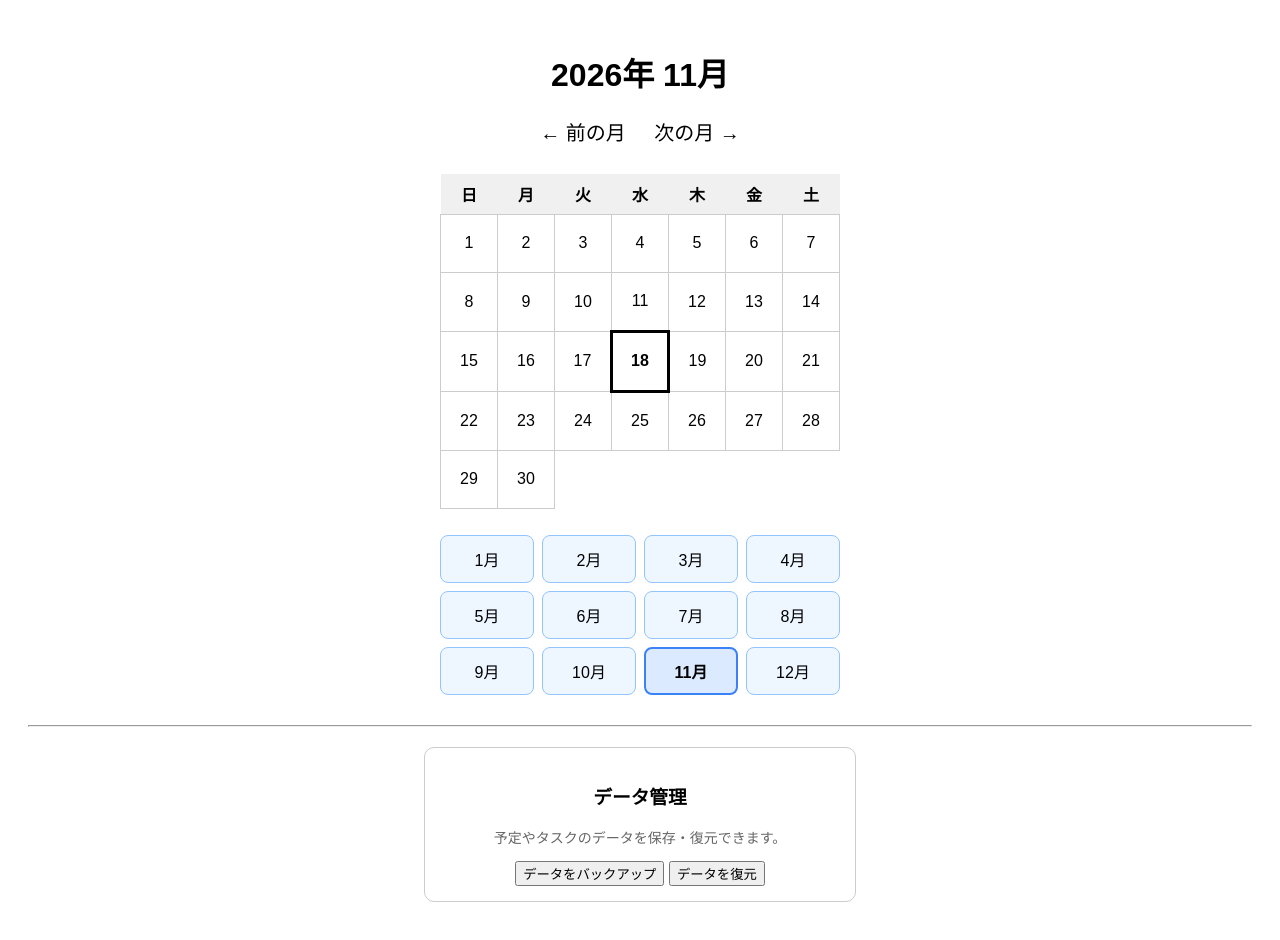
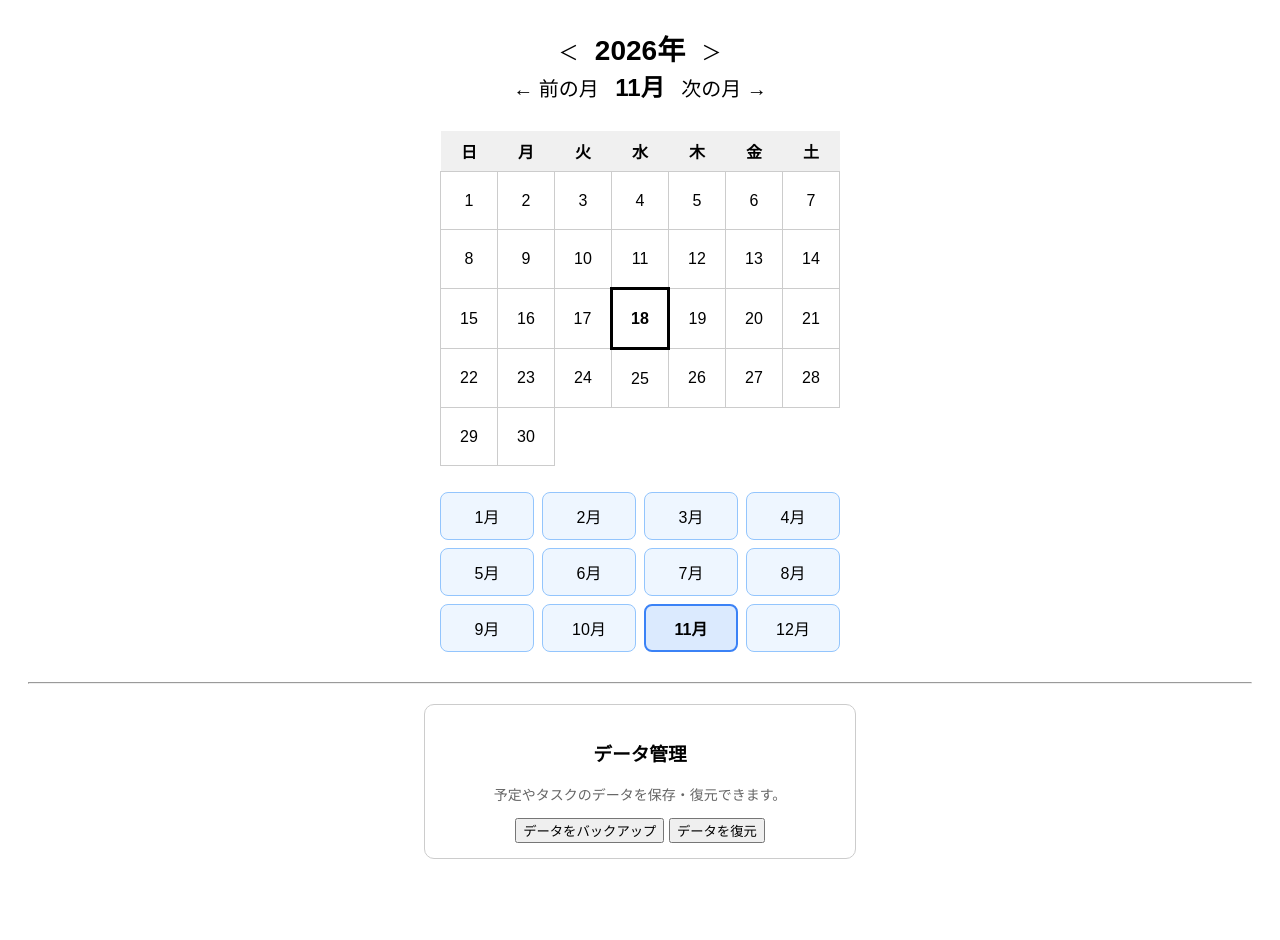
Before and after one commit to jin-ho35/my-schedule-app, a plain HTML site: page calendar.html in a window 1280 px wide. After the commit the page ends 907 px from the top, so only its background shows below. Drawn offline with Linux system fonts and the light colour scheme.

Commit message:
Update calendar.html

```diff
--- a/calendar.html
+++ b/calendar.html
@@ -116,6 +116,16 @@
       outline-offset: 2px;
     }
 
+    #yearTitle {
+      font-size: 28px;
+      font-weight: bold;
+    }
+
+    #monthTitle {
+      font-size: 24px;
+      font-weight: bold;
+    }
+
     @media (max-width: 600px) {
       body {
         padding: 12px;
@@ -140,18 +150,24 @@
         padding: 6px;
         font-size: 15px;
       }
+
     }
   </style>
 </head>
 
 <body>
 
-  <h1 id="monthTitle"></h1>
+ <div class="yearNav">
+  <span class="navBtn" onclick="prevYear()">＜</span>
+  <span id="yearTitle"></span>
+  <span class="navBtn" onclick="nextYear()">＞</span>
+</div>
 
-  <div>
-    <span class="navBtn" onclick="prevMonth()">← 前の月</span>
-    <span class="navBtn" onclick="nextMonth()">次の月 →</span>
-  </div>
+<div class="monthNav">
+  <span class="navBtn" onclick="prevMonth()">← 前の月</span>
+  <span id="monthTitle"></span>
+  <span class="navBtn" onclick="nextMonth()">次の月 →</span>
+</div>
 
   <br>
 
@@ -234,9 +250,10 @@
       const calendar = document.getElementById("calendar");
       const monthTitle = document.getElementById("monthTitle");
 
-      calendar.innerHTML = "";
-      monthTitle.textContent = `${year}年 ${month + 1}月`;
+     calendar.innerHTML = "";
 
+document.getElementById("yearTitle").textContent = `${year}年`;
+document.getElementById("monthTitle").textContent = `${month + 1}月`;
       // 表示中の月カードを強調
       document.querySelectorAll(".monthCard").forEach((card, index) => {
         card.classList.toggle("active", index === month);
@@ -373,6 +390,27 @@ if (tasks.length > 0) {
       generateCalendar(current.getFullYear(), current.getMonth());
     }
 
+    // 前の年へ
+    function prevYear() {
+      current = new Date(
+        current.getFullYear() - 1,
+        current.getMonth(),
+        1
+      );
+
+      generateCalendar(current.getFullYear(), current.getMonth());
+    }
+
+    // 次の年へ
+    function nextYear() {
+      current = new Date(
+        current.getFullYear() + 1,
+        current.getMonth(),
+        1
+      );
+
+      generateCalendar(current.getFullYear(), current.getMonth());
+    }
 
 // ==============================
 // データのバックアップ
```
